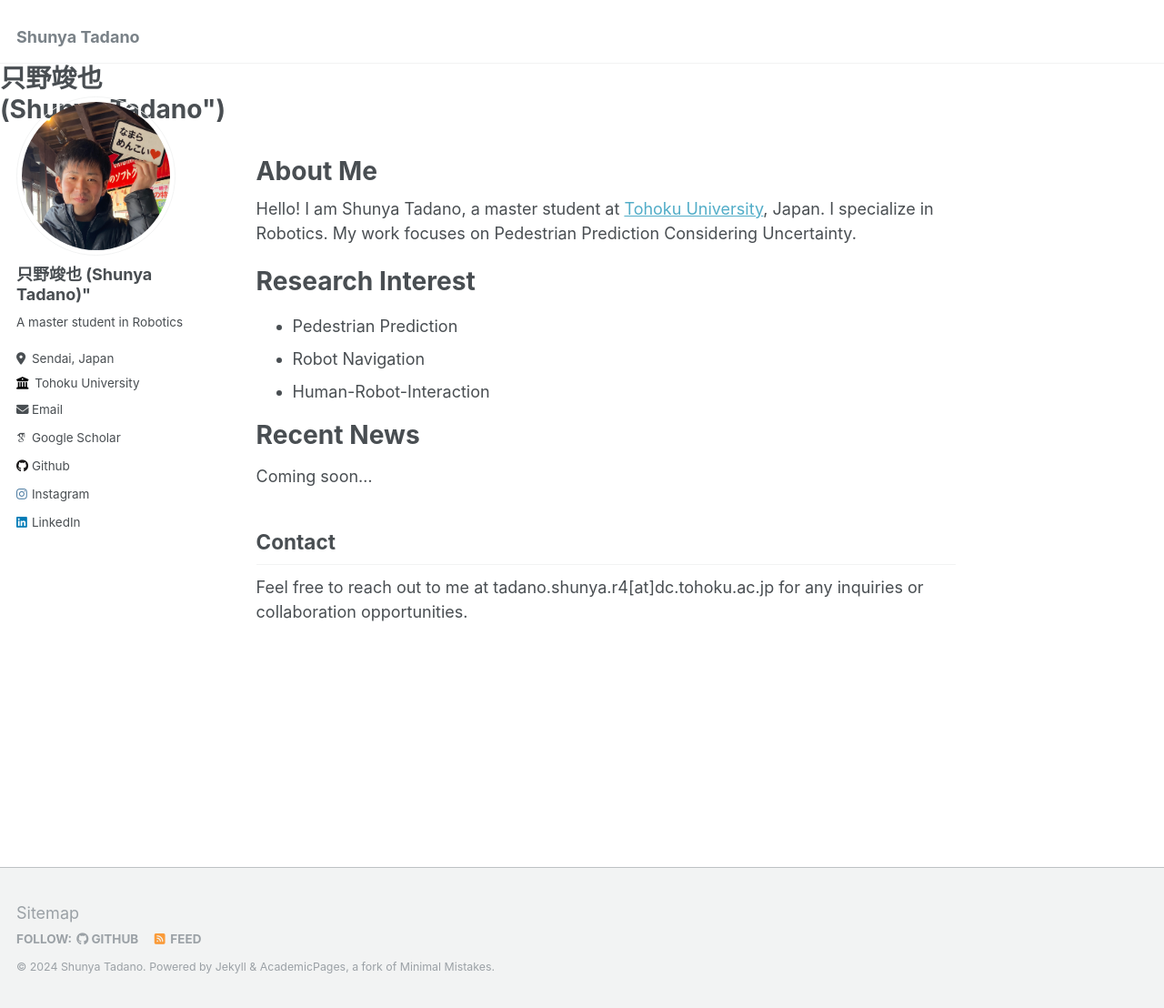
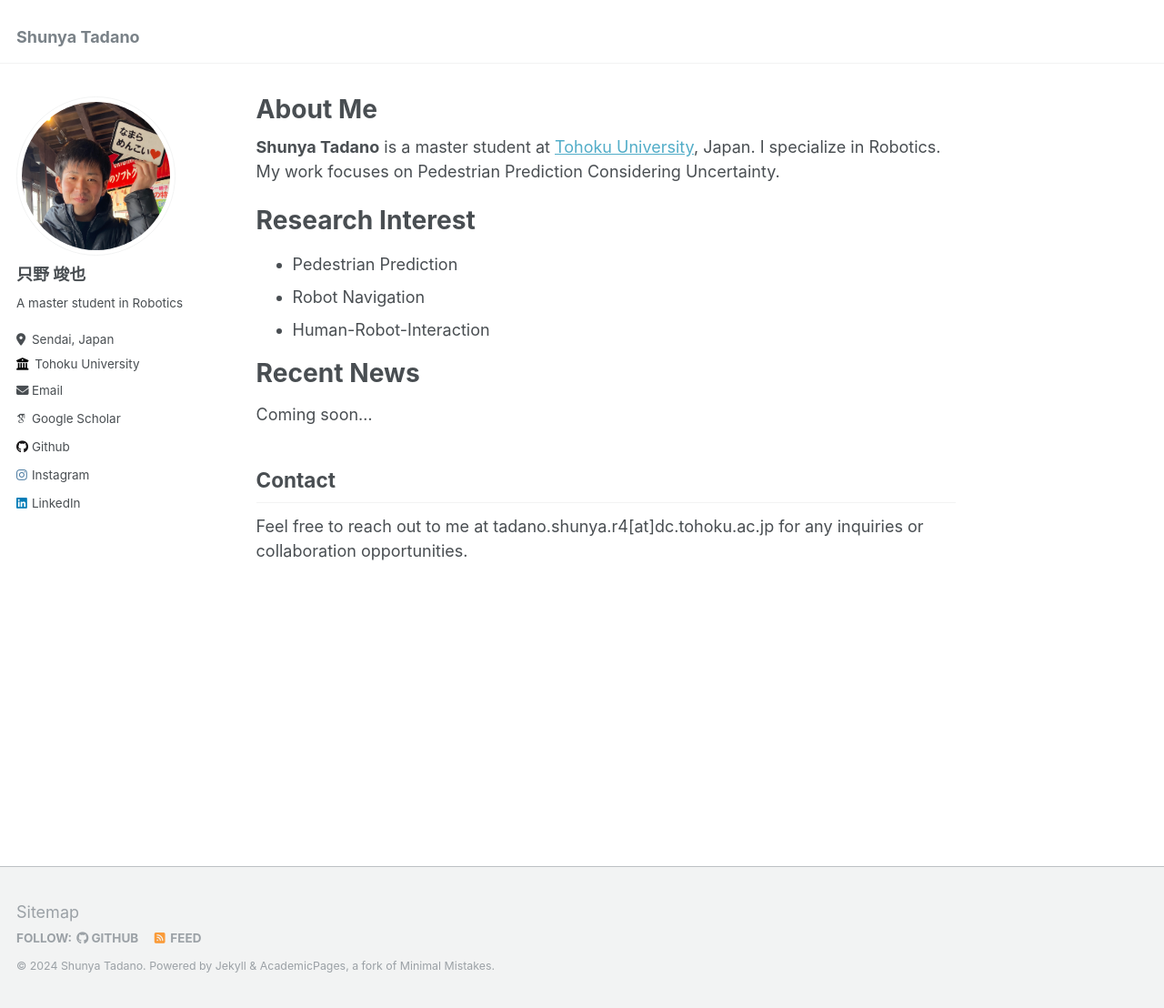
Before and after one commit to shunyatadano/shunyatadano.github.io, a Jekyll site: the page built from _pages/about.md, in a window 1280 px wide and 1108 px high. Shown: the whole window at 91% size. Built offline with Jekyll 4.4.1, drawn with Linux system fonts in a browser that asks for light colours; some web fonts are replaced.

Commit message:
fix the name design

```diff
--- a/_config.yml
+++ b/_config.yml
@@ -22,7 +22,7 @@ repository               : "shunyatadano/shunyatadano.github.io"
 author:
   # Biographic information
   avatar           : "profile_menkoi.jpg"
-  name             : 只野竣也 (Shunya Tadano)"
+  name             : 只野 竣也
   pronouns         : # example: "she/her"
   bio              : "A master student in Robotics"
   location         : "Sendai, Japan"
--- a/_layouts/default.html
+++ b/_layouts/default.html
@@ -9,19 +9,9 @@ layout: compress
   <head>
     {% include head.html %}
     {% include head/custom.html %}
-
-    <meta charset="UTF-8">
-    <title>{{ site.title }}</title>
   </head>
 
   <body>
-    <header>
-      <h1>
-        {% assign name_parts = site.author.name | split: ' (' %}
-        {{ name_parts[0] }}<br>
-        ({{ name_parts[1] | replace: ')', '' }})
-      </h1>
-    </header>
 
     {% include browser-upgrade.html %}
     {% include masthead.html %}
--- a/_pages/about.md
+++ b/_pages/about.md
@@ -6,7 +6,7 @@ redirect_from:
   - /about/
   - /about.html
 ---
-Hello! I am Shunya Tadano, a master student at [Tohoku University](https://www.tohoku.ac.jp/en/), Japan. I specialize in Robotics. My work focuses on Pedestrian Prediction Considering Uncertainty.
+**Shunya Tadano** is a master student at [Tohoku University](https://www.tohoku.ac.jp/en/), Japan. I specialize in Robotics. My work focuses on Pedestrian Prediction Considering Uncertainty.
 
 Research Interest
 ======
```
